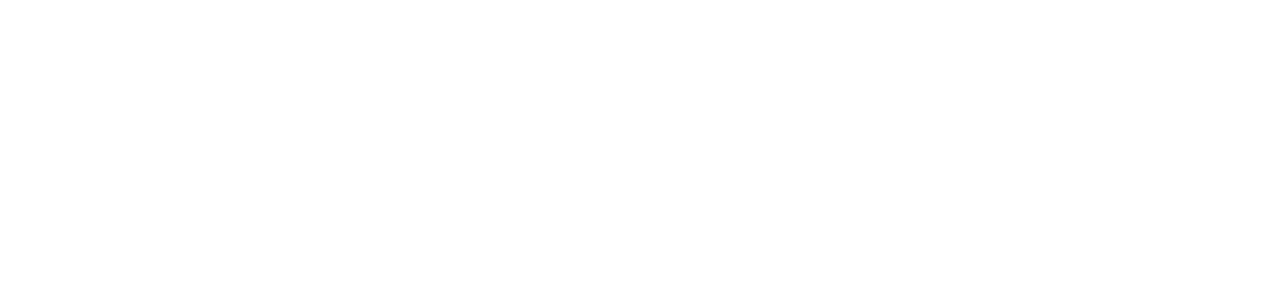
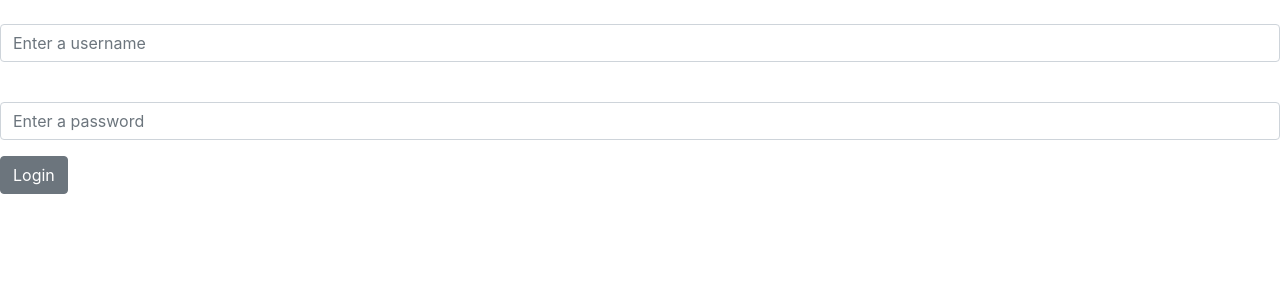
Before and after one commit to labs12-mentor/labs12-mentor-FE, a React (Create React App) app: page /user/login in a window 1280 px wide. Shown: the top 300 px of the page. Built offline with nearby package versions, Linux system fonts and the light colour scheme.

Commit message:
created login page for users

```diff
--- /dev/null
+++ b/src/pages/UserLogin.js
@@ -0,0 +1,47 @@
+import React, { Component } from 'react';
+import {
+    Form,
+    FormGroup,
+    Label,
+    Input,
+    Button
+ } from 'reactstrap';
+
+
+class UserLogin extends Component {
+  state = {
+    username: "",
+    password: ""
+  }
+
+  render(){
+    return(
+        <div className="UserLogin">
+            <Form>
+                <FormGroup>
+                    <Label for="username"></Label>
+                    <Input
+                        type="username"
+                        name="username"
+                        id="username"
+                        placeholder="Enter a username"
+                    />
+                </FormGroup>
+
+                <FormGroup>
+                    <Label for="password"></Label>
+                    <Input
+                        type="password"
+                        name="password"
+                        id="password"
+                        placeholder="Enter a password"
+                    />
+                </FormGroup>
+            </Form>
+            <Button>Login</Button>
+        </div>
+    )
+  }
+}
+
+export default UserLogin;
--- a/src/routes/index.js
+++ b/src/routes/index.js
@@ -6,12 +6,14 @@
 
 import OrganizationRegister from '../pages/OrganizationRegister';
 import userRegister from '../pages/UserRegistration';
+import userLogin from '../pages/UserLogin';
 
 const Routes = (props) => {
     return (
         <Router history={props.history}>
             <Route exact path="/organization/register" component={OrganizationRegister} />
             <Route exact path="/user/register" component={userRegister} />
+            <Route exact path="/user/login" component={userLogin} />
         </Router>
     )
 }
```
